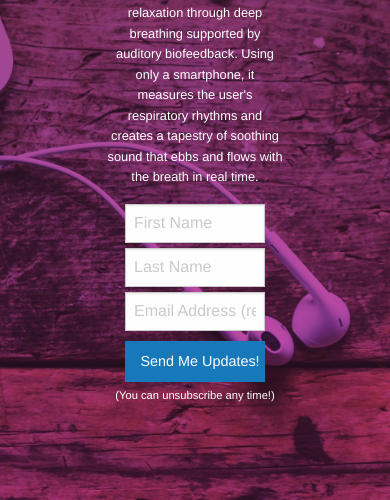
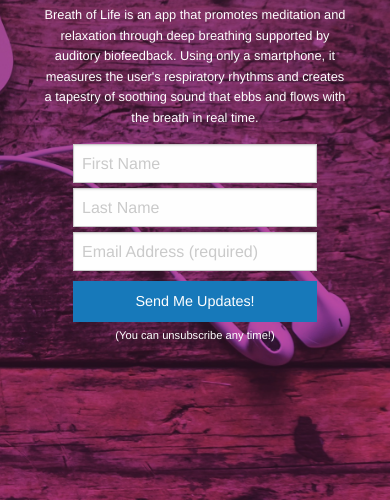
Before and after one commit to breathoflifeapp/breathoflifeapp.github.io, a plain HTML site: page index.html in a window 390 px wide. Shown: the part 344-844 px from the top of the page. Drawn offline with Linux system fonts and the light colour scheme; a script that the page names is missing.

Commit message:
Fixed responsive breakpoint

```diff
--- a/index.html
+++ b/index.html
@@ -12,7 +12,7 @@
 
     <div class="grid-container">
       <div class="grid-x grid-margin-x align-center-middle">
-        <div class="small-6 cell signup">
+        <div class="small-10 medium-6 cell signup">
 
           <img src="/assets/img/BoL-Icon.png" alt="" />
           <h1>Breath of Life</h1>
```
